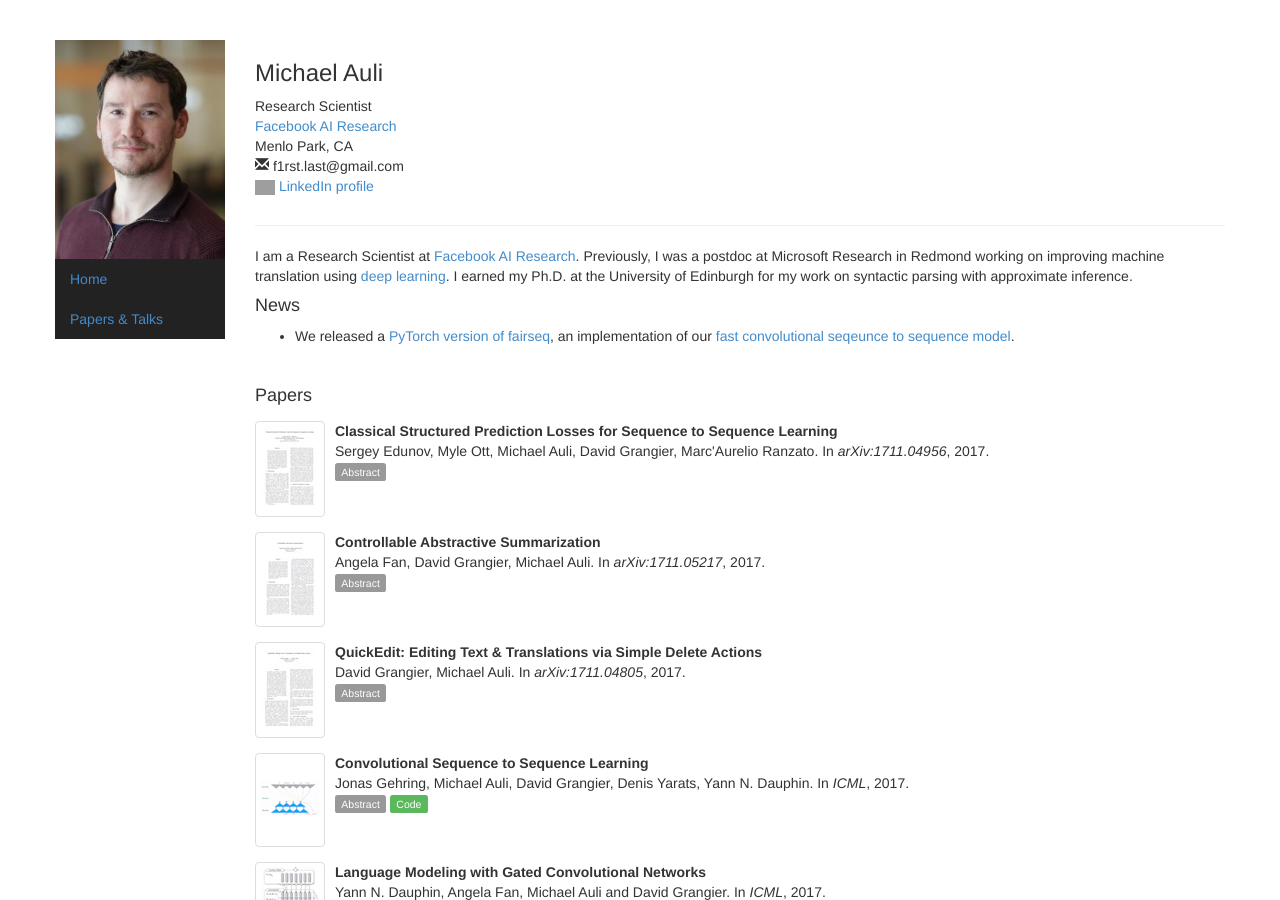
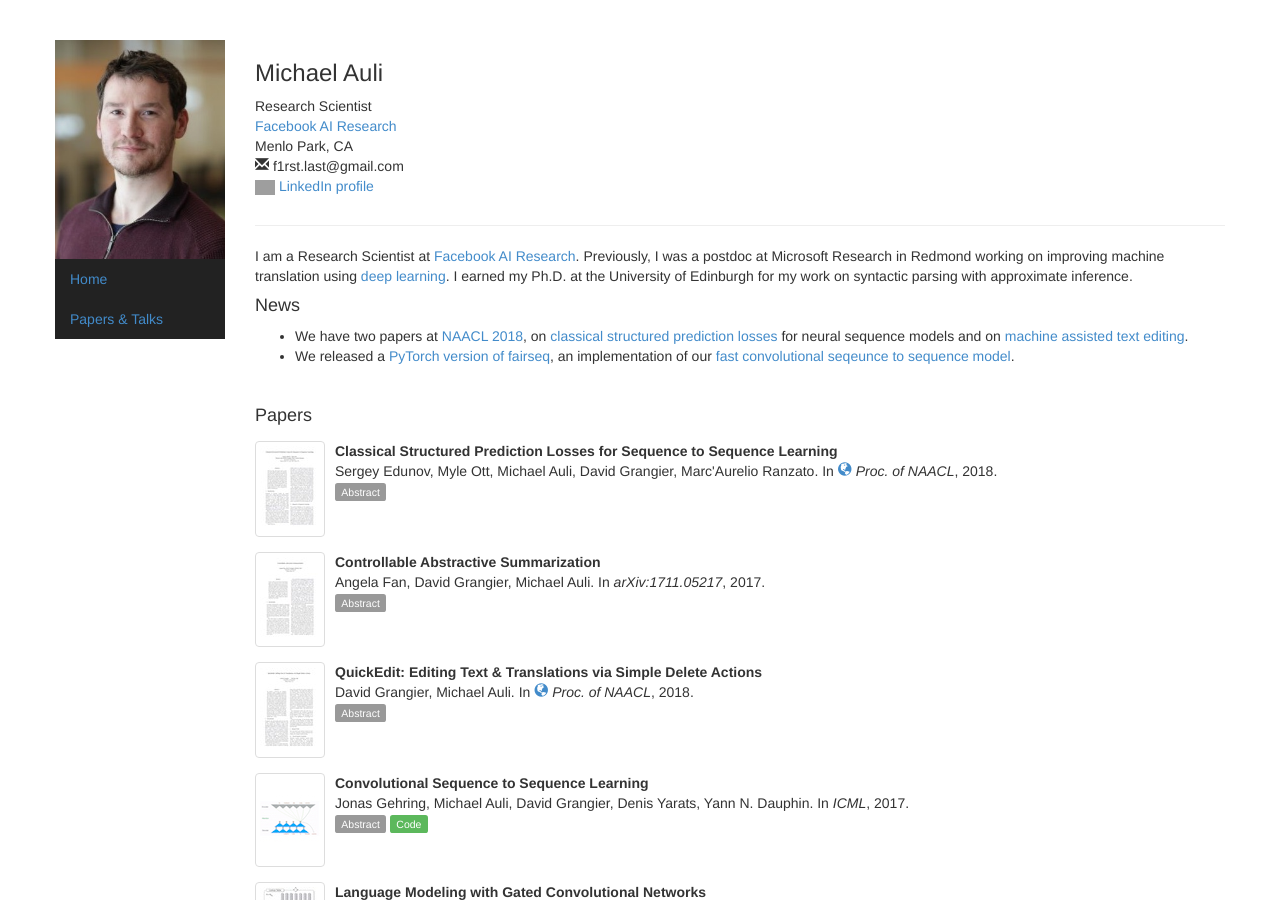
Before and after one commit to michaelauli/michaelauli.github.io, a Jekyll site: the page built from index.html, in a window 1280 px wide and 900 px high. Built offline with Jekyll 4.4.1, drawn with Linux system fonts in a browser that asks for light colours; comment, search, counter and statistics services are not loaded; grey boxes are pictures that could not be loaded.

Commit message:
NAACL papers

```diff
--- a/_config.yml
+++ b/_config.yml
@@ -21,13 +21,13 @@ papers:
     layout: paper
     paper-type: inproceedings
     selected: y
-    year: 2017
+    year: 2018
     authors: Sergey Edunov, Myle Ott, Michael Auli, David Grangier, Marc'Aurelio Ranzato
     title: Classical Structured Prediction Losses for Sequence to Sequence Learning
     doc-url: https://arxiv.org/pdf/1711.04956.pdf
     img: classicseqlvl
-    booktitle: arXiv:1711.04956
-    booktitle-url:
+    booktitle: Proc. of NAACL
+    booktitle-url: http://naacl.org/naacl-hlt-2018/
     venue: conference
     abstract: >
       There has been much recent work on training neural attention models
@@ -67,13 +67,13 @@ papers:
     layout: paper
     paper-type: inproceedings
     selected: y
-    year: 2017
+    year: 2018
     authors: David Grangier, Michael Auli
     title: QuickEdit&#58; Editing Text &amp; Translations via Simple Delete Actions
     doc-url: https://arxiv.org/pdf/1711.04805.pdf
     img: quickedit
-    booktitle: arXiv:1711.04805
-    booktitle-url:
+    booktitle: Proc. of NAACL
+    booktitle-url: http://naacl.org/naacl-hlt-2018/
     venue: conference
     abstract: >
       We propose a framework for computer-assisted text editing.
--- a/index.html
+++ b/index.html
@@ -3,6 +3,9 @@ layout: default
 title: Michael Auli
 picture: headshot_2017
 news:
+  -
+    >
+      We have two papers at <a href="naacl2018.org">NAACL 2018</a>, on <a href="https://arxiv.org/abs/1711.04956">classical structured prediction losses</a> for neural sequence models and on <a href="https://arxiv.org/abs/1711.05217">machine assisted text editing</a>.
   -
     >
       We released a <a href="https://github.com/facebookresearch/fairseq">PyTorch version of fairseq</a>, an implementation of our <a href="https://arxiv.org/abs/1705.03122">fast convolutional seqeunce to sequence model</a>.
```
